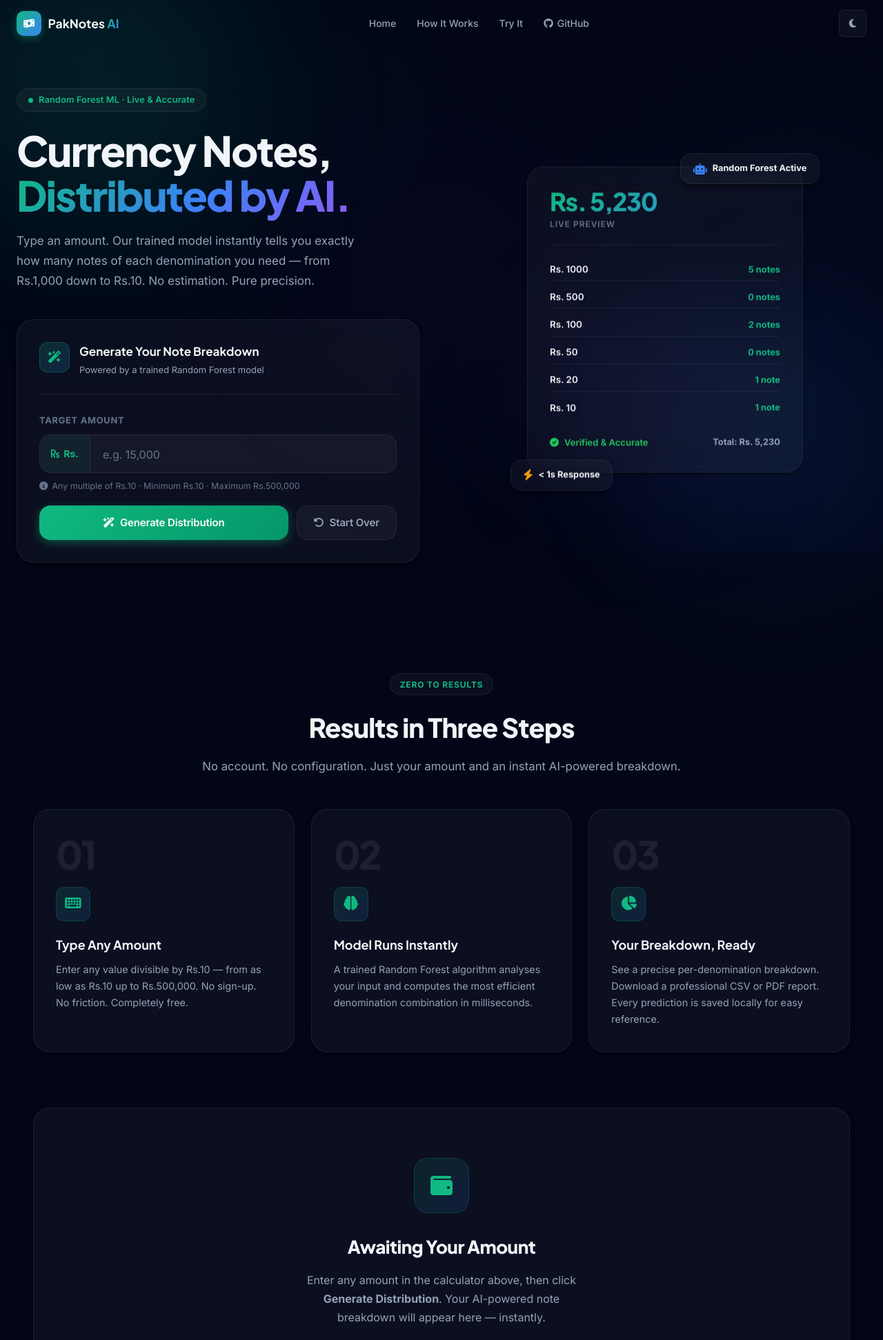
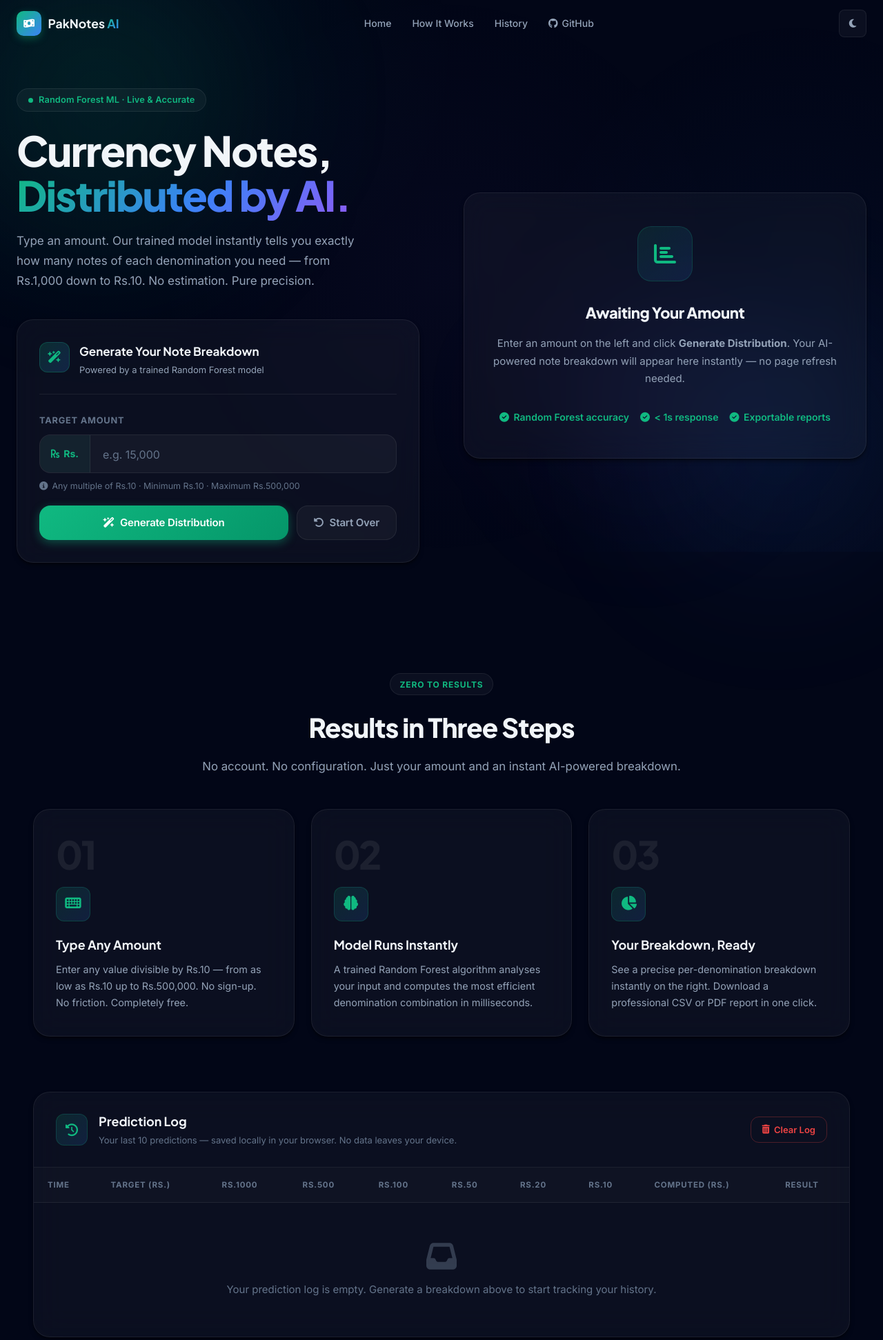
Before and after one commit to veosdrnawaz/pcnd, a FastAPI app: page / in a window 1280 px wide. Shown: the top 1943 px of the page at 69% size. Run offline with FastAPI, Linux system fonts and the light colour scheme; lists and menus that the app fills with data are empty; some libraries are stand-ins or nearby versions.

Commit message:
UX: inline results panel in hero - no more scrolling to see results, prominent download buttons, mobile auto-scroll

```diff
--- a/static/style.css
+++ b/static/style.css
@@ -594,115 +594,179 @@ ul, ol { list-style: none; }
 }
 .btn-danger-ghost:hover { background: rgba(239,68,68,0.1); border-color: #EF4444; }
 
-/* ---- Hero Visual ----------------------------------------- */
+/* ---- Hero Right — Inline Results Panel -------------------- */
 .hero-right {
     display: flex;
-    justify-content: center;
-    align-items: center;
+    align-items: stretch;
 }
 
-.hero-visual {
-    position: relative;
+/* The glass panel that lives in the right column */
+.results-panel {
     width: 100%;
-    max-width: 400px;
-    margin: 40px auto;
+    border-radius: var(--r-2xl);
+    display: flex;
+    flex-direction: column;
+    overflow: hidden;
+    overflow-y: auto;
+    max-height: calc(100svh - 120px);
+    /* Thin custom scrollbar */
+    scrollbar-width: thin;
+    scrollbar-color: var(--border) transparent;
+}
+.results-panel::-webkit-scrollbar { width: 4px; }
+.results-panel::-webkit-scrollbar-track { background: transparent; }
+.results-panel::-webkit-scrollbar-thumb { background: var(--border); border-radius: 4px; }
+
+/* Idle state inside the panel — compact & centred */
+.results-panel .idle-state {
+    flex: 1;
+    padding: 3rem 2rem;
+    border-radius: 0;
+    background: transparent;
+    border: none;
+    box-shadow: none;
+    backdrop-filter: none;
+    -webkit-backdrop-filter: none;
 }
 
-.visual-card-main {
-    border-radius: var(--r-2xl);
-    padding: 2rem;
-    animation: float-slow 5s ease-in-out infinite;
-    position: relative;
-    z-index: 2;
+.results-panel .idle-state h3 {
+    font-size: 1.375rem;
 }
 
-@keyframes float-slow {
-    0%, 100% { transform: translateY(0); }
-    50%       { transform: translateY(-12px); }
+.results-panel .idle-state p {
+    font-size: 0.9375rem;
+    max-width: 100%;
 }
 
-.visual-header {
-    border-bottom: 1px solid var(--border);
-    padding-bottom: 1.25rem;
-    margin-bottom: 1.25rem;
+.results-panel .idle-features {
+    gap: 1rem;
+    justify-content: center;
 }
 
-.visual-amount {
-    font-family: var(--font-display);
-    font-size: 2.25rem;
-    font-weight: 900;
-    background: linear-gradient(135deg, #10B981, #3B82F6);
-    -webkit-background-clip: text;
-    background-clip: text;
-    -webkit-text-fill-color: transparent;
-    letter-spacing: -0.04em;
-    line-height: 1;
-    margin-bottom: 0.3rem;
-}
-.visual-label {
-    font-size: 0.75rem;
-    color: var(--text-3);
-    font-weight: 600;
-    text-transform: uppercase;
-    letter-spacing: 0.08em;
+/* Active state inside the panel */
+.results-panel .active-state {
+    padding: 1.5rem;
+    gap: 1.125rem;
 }
 
-.visual-notes {
+/* Notes grid — 2 columns inside the narrower panel */
+.results-panel .notes-grid {
+    grid-template-columns: repeat(2, 1fr);
+    gap: 0.75rem;
+}
+
+.results-panel .note-card {
+    padding: 1.25rem 1rem;
+}
+
+.results-panel .note-count span {
+    font-size: 2rem;
+}
+
+/* Summary cards — single row, compact */
+.results-panel .summary-row-cards {
+    grid-template-columns: 1fr;
+    gap: 0.5rem;
+}
+
+.results-panel .summary-stat-card {
+    display: flex;
+    align-items: center;
+    justify-content: space-between;
+    text-align: left;
+    padding: 0.875rem 1.25rem;
+    border-radius: var(--r-lg);
+}
+
+.results-panel .summary-stat-card .stat-label {
+    margin-bottom: 0;
+    font-size: 0.72rem;
+}
+
+.results-panel .summary-stat-card .stat-value {
+    font-size: 1.1rem;
+}
+
+/* Status badge — prominent at top of results */
+.results-panel .status-badge {
+    padding: 1rem 1.25rem;
+    font-size: 0.9375rem;
+    font-weight: 700;
+    border-radius: var(--r-lg);
+    letter-spacing: -0.01em;
+}
+
+/* --- Download Buttons — prominent, clearly labelled --------- */
+.results-panel .export-actions {
+    display: grid;
+    grid-template-columns: 1fr 1fr;
+    gap: 0.75rem;
+    margin-top: 0.25rem;
+}
+
+.btn-export {
+    display: flex;
+    align-items: center;
+    justify-content: center;
+    gap: 0.75rem;
+    height: 60px;
+    border-radius: var(--r-lg);
+    font-family: var(--font-body);
+    cursor: pointer;
+    border: 1.5px solid;
+    transition: all var(--t-base);
+    text-align: left;
+}
+
+.btn-export i {
+    font-size: 1.375rem;
+    flex-shrink: 0;
+}
+
+.btn-export span {
     display: flex;
     flex-direction: column;
-    gap: 0.5rem;
-    margin-bottom: 1.25rem;
-}
-.visual-note {
-    display: flex;
-    justify-content: space-between;
-    align-items: center;
-    font-size: 0.84rem;
-    padding: 0.3rem 0;
-    border-bottom: 1px solid var(--border);
-    color: var(--text-2);
-}
-.visual-note:last-child { border-bottom: none; }
-.vn-label { font-weight: 600; color: var(--text); }
-.vn-count { color: var(--accent); font-weight: 700; font-size: 0.8rem; }
-
-.visual-status-bar {
-    display: flex;
-    align-items: center;
-    gap: 0.5rem;
-    font-size: 0.8125rem;
-    font-weight: 600;
-    color: var(--success);
-    padding-top: 0.25rem;
-}
-.visual-total {
-    margin-left: auto;
-    font-weight: 700;
-    color: var(--text-2);
-    font-size: 0.8rem;
+    line-height: 1.2;
 }
 
-.visual-float {
-    position: absolute;
-    display: flex;
-    align-items: center;
-    gap: 0.5rem;
-    padding: 0.7rem 1.1rem;
-    border-radius: var(--r-lg);
-    font-size: 0.8rem;
+.btn-export strong {
+    font-size: 0.875rem;
     font-weight: 700;
-    color: var(--text);
-    white-space: nowrap;
-    z-index: 3;
 }
-.visual-float-1 { top: -20px; right: -24px; animation: float-b 4s ease-in-out infinite 0.7s; }
-.visual-float-1 i { color: var(--accent-blue); font-size: 1rem; }
-.visual-float-2 { bottom: -20px; left: -24px; animation: float-b 4.5s ease-in-out infinite 1.2s; }
-.visual-float-2 i { color: var(--warning); font-size: 1rem; }
 
-@keyframes float-b {
-    0%, 100% { transform: translateY(0); }
-    50%       { transform: translateY(-8px); }
+.btn-export small {
+    font-size: 0.72rem;
+    opacity: 0.75;
+}
+
+/* CSV — green tint */
+.btn-export-csv {
+    background: rgba(16,185,129,0.08);
+    border-color: rgba(16,185,129,0.35);
+    color: var(--accent);
+}
+.btn-export-csv:hover {
+    background: rgba(16,185,129,0.16);
+    border-color: var(--accent);
+    transform: translateY(-2px);
+    box-shadow: 0 6px 18px rgba(16,185,129,0.18);
+}
+
+/* PDF — red tint */
+.btn-export-pdf {
+    background: rgba(239,68,68,0.07);
+    border-color: rgba(239,68,68,0.3);
+    color: #EF4444;
+}
+.btn-export-pdf:hover {
+    background: rgba(239,68,68,0.14);
+    border-color: #EF4444;
+    transform: translateY(-2px);
+    box-shadow: 0 6px 18px rgba(239,68,68,0.14);
+}
+
+.btn-export:active {
+    transform: translateY(0) !important;
 }
 
 /* ---- Shared Section Layout -------------------------------- */
--- a/templates/index.html
+++ b/templates/index.html
@@ -43,7 +43,7 @@
             <div class="nav-links" id="navLinks">
                 <a href="#hero" class="nav-link">Home</a>
                 <a href="#how-it-works" class="nav-link">How It Works</a>
-                <a href="#resultsPanel" class="nav-link">Try It</a>
+                <a href="#historyTitle" class="nav-link">History</a>
                 <a href="https://github.com/veosdrnawaz" target="_blank" rel="noopener noreferrer" class="nav-link">
                     <i class="fa-brands fa-github" aria-hidden="true"></i> GitHub
                 </a>
@@ -63,11 +63,11 @@
         </div>
     </nav>
 
-    <!-- ===== HERO SECTION ===== -->
+    <!-- ===== MAIN PREDICTOR — HERO + INLINE RESULTS ===== -->
     <section class="hero-section" id="hero">
         <div class="hero-container">
 
-            <!-- Left: Copy + Form -->
+            <!-- LEFT: Heading + Input Form -->
             <div class="hero-left">
                 <div class="hero-badge" aria-label="Technology badge">
                     <div class="badge-dot" aria-hidden="true"></div>
@@ -83,7 +83,7 @@
                     Type an amount. Our trained model instantly tells you exactly how many notes of each denomination you need — from Rs.1,000 down to Rs.10. No estimation. Pure precision.
                 </p>
 
-                <!-- Prediction Card -->
+                <!-- Prediction Form Card -->
                 <div class="input-card glass-card">
                     <div class="input-card-header">
                         <div class="input-card-icon" aria-hidden="true">
@@ -128,7 +128,7 @@
                             <span id="errorMessage">Please check your amount and try again.</span>
                         </div>
 
-                        <!-- Action Buttons -->
+                        <!-- Buttons -->
                         <div class="form-actions">
                             <button type="submit" id="predictBtn" class="btn btn-primary">
                                 <span class="btn-text">
@@ -148,38 +148,76 @@
                 </div>
             </div>
 
-            <!-- Right: Animated Preview Card -->
-            <div class="hero-right" aria-hidden="true">
-                <div class="hero-visual">
-                    <div class="visual-card-main glass-card">
-                        <div class="visual-header">
-                            <div class="visual-amount">Rs. 5,230</div>
-                            <div class="visual-label">Live Preview</div>
+            <!-- RIGHT: Inline Results Panel — appears immediately when prediction runs -->
+            <div class="hero-right">
+                <div class="results-panel glass-card" id="resultsPanel">
+
+                    <!-- IDLE STATE — shown before any prediction -->
+                    <div id="resultsIdleState" class="idle-state">
+                        <div class="idle-icon-wrap" aria-hidden="true">
+                            <i class="fa-solid fa-chart-bar"></i>
                         </div>
-                        <div class="visual-notes">
-                            <div class="visual-note"><span class="vn-label">Rs. 1000</span><span class="vn-count">5 notes</span></div>
-                            <div class="visual-note"><span class="vn-label">Rs. 500</span><span class="vn-count">0 notes</span></div>
-                            <div class="visual-note"><span class="vn-label">Rs. 100</span><span class="vn-count">2 notes</span></div>
-                            <div class="visual-note"><span class="vn-label">Rs. 50</span><span class="vn-count">0 notes</span></div>
-                            <div class="visual-note"><span class="vn-label">Rs. 20</span><span class="vn-count">1 note</span></div>
-                            <div class="visual-note"><span class="vn-label">Rs. 10</span><span class="vn-count">1 note</span></div>
-                        </div>
-                        <div class="visual-status-bar">
-                            <i class="fa-solid fa-circle-check"></i>
-                            <span>Verified &amp; Accurate</span>
-                            <span class="visual-total">Total: Rs. 5,230</span>
+                        <h3>Awaiting Your Amount</h3>
+                        <p>Enter an amount on the left and click <strong>Generate Distribution</strong>. Your AI-powered note breakdown will appear here instantly — no page refresh needed.</p>
+                        <div class="idle-features" aria-label="Key features">
+                            <span><i class="fa-solid fa-circle-check" aria-hidden="true"></i> Random Forest accuracy</span>
+                            <span><i class="fa-solid fa-circle-check" aria-hidden="true"></i> &lt; 1s response</span>
+                            <span><i class="fa-solid fa-circle-check" aria-hidden="true"></i> Exportable reports</span>
                         </div>
                     </div>
-                    <div class="visual-float visual-float-1 glass-card">
-                        <i class="fa-solid fa-robot"></i>
-                        <span>Random Forest Active</span>
-                    </div>
-                    <div class="visual-float visual-float-2 glass-card">
-                        <i class="fa-solid fa-bolt"></i>
-                        <span>&lt; 1s Response</span>
-                    </div>
-                </div>
-            </div>
+
+                    <!-- ACTIVE STATE — shown after prediction -->
+                    <div id="resultsActiveState" class="active-state hidden">
+
+                        <!-- ✅ Status Banner — prominent, at the top of results -->
+                        <div id="statusBadge" class="status-badge success-badge" role="status">
+                            <div class="checkmark-circle"><div class="checkmark-draw"></div></div>
+                            <i class="fa-solid fa-circle-check" aria-hidden="true"></i>
+                            Distribution Generated Successfully
+                        </div>
+
+                        <!-- Summary Stats -->
+                        <div class="summary-row-cards">
+                            <div class="summary-stat-card glass-card">
+                                <div class="stat-label">Target Amount</div>
+                                <div class="stat-value" id="summaryEntered">Rs. —</div>
+                            </div>
+                            <div class="summary-stat-card glass-card">
+                                <div class="stat-label">Computed Total</div>
+                                <div class="stat-value" id="summaryTotal">Rs. —</div>
+                            </div>
+                            <div class="summary-stat-card glass-card">
+                                <div class="stat-label">Accuracy</div>
+                                <div class="stat-value">
+                                    <span class="status-indicator pass" id="summaryStatus">MATCHED</span>
+                                </div>
+                            </div>
+                        </div>
+
+                        <!-- Note Cards Grid — populated by JS -->
+                        <div id="notesGrid" class="notes-grid" aria-label="Currency note distribution by denomination" aria-live="polite"></div>
+
+                        <!-- DOWNLOAD BUTTONS — prominent, clearly labelled -->
+                        <div class="export-actions">
+                            <button id="downloadCsvBtn" class="btn-export btn-export-csv" aria-label="Download results as a CSV spreadsheet">
+                                <i class="fa-solid fa-file-csv" aria-hidden="true"></i>
+                                <span>
+                                    <strong>Download CSV</strong>
+                                    <small>Spreadsheet report</small>
+                                </span>
+                            </button>
+                            <button id="downloadPdfBtn" class="btn-export btn-export-pdf" aria-label="Download results as a PDF document">
+                                <i class="fa-solid fa-file-pdf" aria-hidden="true"></i>
+                                <span>
+                                    <strong>Download PDF</strong>
+                                    <small>Printable report</small>
+                                </span>
+                            </button>
+                        </div>
+
+                    </div><!-- /active-state -->
+                </div><!-- /results-panel -->
+            </div><!-- /hero-right -->
 
         </div>
     </section>
@@ -209,78 +247,13 @@
                     <div class="step-num">03</div>
                     <div class="step-icon"><i class="fa-solid fa-chart-pie" aria-hidden="true"></i></div>
                     <h3>Your Breakdown, Ready</h3>
-                    <p>See a precise per-denomination breakdown. Download a professional CSV or PDF report. Every prediction is saved locally for easy reference.</p>
+                    <p>See a precise per-denomination breakdown instantly on the right. Download a professional CSV or PDF report in one click.</p>
                 </div>
             </div>
         </div>
     </section>
 
-    <!-- ===== RESULTS SECTION ===== -->
-    <section class="results-section" id="resultsPanel">
-        <div class="section-container">
-
-            <!-- Idle State -->
-            <div id="resultsIdleState" class="idle-state glass-card">
-                <div class="idle-icon-wrap" aria-hidden="true">
-                    <i class="fa-solid fa-wallet"></i>
-                </div>
-                <h3>Awaiting Your Amount</h3>
-                <p>Enter any amount in the calculator above, then click <strong>Generate Distribution</strong>. Your AI-powered note breakdown will appear here — instantly.</p>
-                <div class="idle-features" aria-label="Key features">
-                    <span><i class="fa-solid fa-circle-check" aria-hidden="true"></i> Random Forest accuracy</span>
-                    <span><i class="fa-solid fa-circle-check" aria-hidden="true"></i> Millisecond response</span>
-                    <span><i class="fa-solid fa-circle-check" aria-hidden="true"></i> Exportable reports</span>
-                </div>
-            </div>
-
-            <!-- Active State -->
-            <div id="resultsActiveState" class="active-state hidden">
-
-                <!-- Status Badge — text & class managed entirely by JS -->
-                <div id="statusBadge" class="status-badge success-badge" role="status">
-                    <div class="checkmark-circle"><div class="checkmark-draw"></div></div>
-                    <i class="fa-solid fa-circle-check" aria-hidden="true"></i>
-                    Prediction Complete &mdash; Amount Verified
-                </div>
-
-                <!-- Summary Stats -->
-                <div class="summary-row-cards">
-                    <div class="summary-stat-card glass-card">
-                        <div class="stat-label">Target Amount</div>
-                        <div class="stat-value" id="summaryEntered">Rs. —</div>
-                    </div>
-                    <div class="summary-stat-card glass-card">
-                        <div class="stat-label">Computed Total</div>
-                        <div class="stat-value" id="summaryTotal">Rs. —</div>
-                    </div>
-                    <div class="summary-stat-card glass-card">
-                        <div class="stat-label">Accuracy Check</div>
-                        <div class="stat-value">
-                            <span class="status-indicator pass" id="summaryStatus">MATCHED</span>
-                        </div>
-                    </div>
-                </div>
-
-                <!-- Notes Grid — populated by JS -->
-                <div id="notesGrid" class="notes-grid" aria-label="Currency note distribution by denomination" aria-live="polite"></div>
-
-                <!-- Export -->
-                <div class="export-actions">
-                    <button id="downloadCsvBtn" class="btn btn-outline" aria-label="Download results as a CSV spreadsheet">
-                        <i class="fa-solid fa-file-csv" aria-hidden="true"></i>
-                        Download CSV Report
-                    </button>
-                    <button id="downloadPdfBtn" class="btn btn-outline" aria-label="Download results as a PDF document">
-                        <i class="fa-solid fa-file-pdf" aria-hidden="true"></i>
-                        Download PDF Report
-                    </button>
-                </div>
-
-            </div>
-        </div>
-    </section>
-
-    <!-- ===== HISTORY SECTION ===== -->
+    <!-- ===== PREDICTION HISTORY ===== -->
     <section class="history-section" aria-labelledby="historyTitle">
         <div class="section-container">
             <div class="history-card glass-card">
@@ -349,7 +322,6 @@
                     <h4>Navigate</h4>
                     <a href="#hero">Home</a>
                     <a href="#how-it-works">How It Works</a>
-                    <a href="#resultsPanel">Try the Predictor</a>
                     <a href="#historyTitle">Prediction Log</a>
                 </div>
                 <div class="footer-col">
@@ -369,20 +341,22 @@
     <!-- Script -->
     <script src="/static/script.js"></script>
 
-    <!-- Inline: Navbar scroll + mobile menu -->
+    <!-- UI Enhancements: navbar + mobile menu + auto-scroll -->
     <script>
         (function () {
+            // Navbar scroll glass effect
             var navbar = document.getElementById('navbar');
             window.addEventListener('scroll', function () {
                 navbar.classList.toggle('scrolled', window.scrollY > 40);
             }, { passive: true });
 
+            // Mobile menu toggle
             var mobileBtn = document.getElementById('mobileMenuBtn');
-            var navLinks = document.getElementById('navLinks');
+            var navLinks  = document.getElementById('navLinks');
             if (mobileBtn && navLinks) {
                 mobileBtn.addEventListener('click', function () {
                     var isOpen = navLinks.classList.toggle('open');
-                    mobileBtn.setAttribute('aria-expanded', isOpen);
+                    mobileBtn.setAttribute('aria-expanded', String(isOpen));
                     mobileBtn.classList.toggle('active', isOpen);
                 });
                 navLinks.querySelectorAll('.nav-link').forEach(function (link) {
@@ -393,6 +367,24 @@
                     });
                 });
             }
+
+            // Auto-scroll to results on mobile when prediction appears
+            var resultsActive = document.getElementById('resultsActiveState');
+            if (resultsActive && window.MutationObserver) {
+                new MutationObserver(function () {
+                    if (!resultsActive.classList.contains('hidden')) {
+                        // On mobile (stacked layout) scroll results into view
+                        if (window.innerWidth < 1024) {
+                            setTimeout(function () {
+                                var panel = document.getElementById('resultsPanel');
+                                if (panel) {
+                                    panel.scrollIntoView({ behavior: 'smooth', block: 'start' });
+                                }
+                            }, 150);
+                        }
+                    }
+                }).observe(resultsActive, { attributes: true, attributeFilter: ['class'] });
+            }
         })();
     </script>
 </body>
```
Also changed, not shown: other parts of static/style.css (+14 -18 lines).
